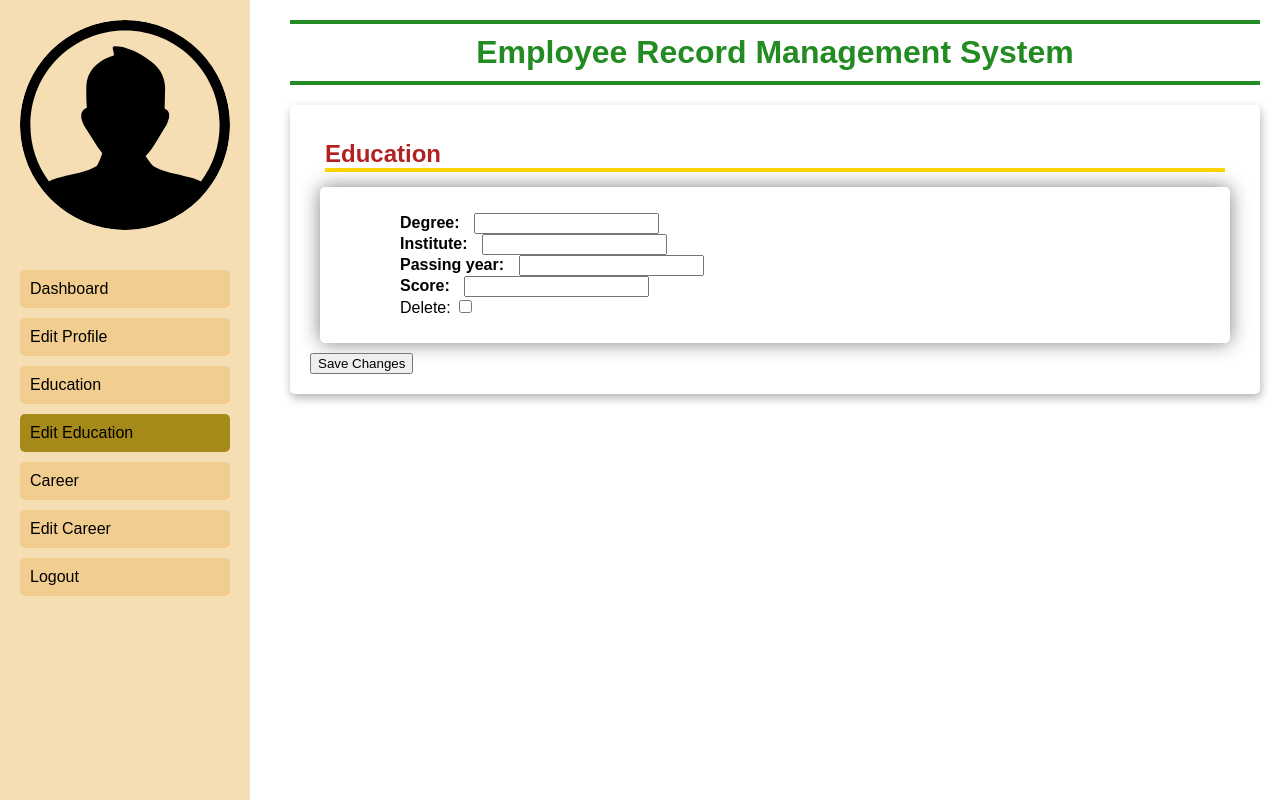
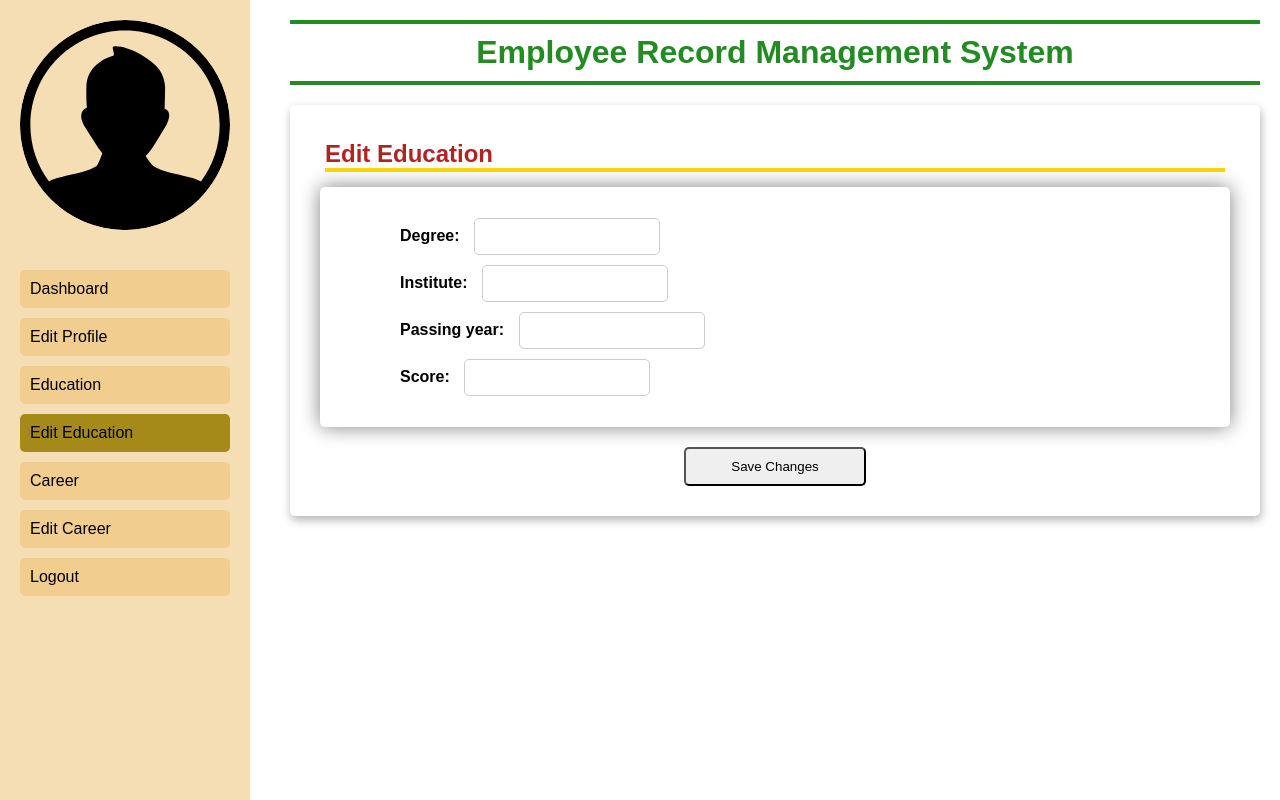
Before and after one commit to Onehealthpoint/Django-Projects, a Django app: page /edit_education in a window 1280 px wide. Run offline with Django 5.2, Linux system fonts and the light colour scheme; a user stored in the database is signed in; data that the repository does not hold is empty.

Commit message:
employee education and career functoin done!

```diff
--- a/employee/forms.py
+++ b/employee/forms.py
@@ -26,6 +26,6 @@ class EmployeeCareerForm(forms.ModelForm):
 EmployeeCareerFormSet = modelformset_factory(
     EmployeeCareer,
     form=EmployeeCareerForm,
-    extra=0,
+    extra=1,
     can_delete=True
 )
--- a/employee/static/css/emp_base.css
+++ b/employee/static/css/emp_base.css
@@ -86,6 +86,12 @@ header h1 {
     border-bottom: 4px solid #ffd700;
 }
 
+
+.dashboard h3 {
+    color: #020242;
+    margin-top: 50px;
+    text-align: center;
+}
 .welcome-message {
     margin-top: 8px;
     padding: 8px;
--- a/employee/static/css/show_info.css
+++ b/employee/static/css/show_info.css
@@ -1,4 +1,4 @@
-.education {
+.group {
     padding: 10px;
     margin: 10px;
     border-radius: 5px;
@@ -14,7 +14,7 @@ p{
     display: inline-flex;
 }
 
-.label{
+label{
     font-weight: bold;
     margin-right: 10px;
 }
@@ -25,18 +25,28 @@ p{
     margin-right: 10px;
 }
 
-.info input{
-    width: 100%;
+input[type=text], input[type=date], input[type=number], select{
+    width: 20%;
     padding: 10px;
     margin: 5px 0;
     border-radius: 5px;
     border: 1px solid #ccc;
 }
 
-.add-education {
+input[type=checkbox]{
+    border-radius: 5px;
+}
+
+button[type=submit]{
+    width: 20%;
     padding: 10px;
-    margin: 10px;
+    margin: 0px 10px;
+    cursor: pointer;
     border-radius: 5px;
-    box-shadow: 0px 0px 20px grey;
-    padding-left: 40px;
 }
+
+.submit-row{
+    display: flex;
+    justify-content: center;
+    padding: 10px;
+}
--- a/employee/templates/emp/edit_education.html
+++ b/employee/templates/emp/edit_education.html
@@ -10,35 +10,31 @@
     {% endif %}
 
     <link rel="stylesheet" href="{% static 'css/show_info.css' %}">
-    <h2>Education</h2>
+    <h2>Edit Education</h2>
     <form method="POST">
         {% csrf_token %}
         {{ formset.management_form }}
         {% for form in formset %}
-            <div class="education">
+            <div class="group">
                 <ol>
                     {{ form.id }}
                     <li>
                         <label class="label">Degree:</label>
-                        {{ form.degree.errors }}
                         {{ form.degree }}
                     </li>
                     <li>
                         <label class="label">Institute:</label>
-                        {{ form.institute.errors }}
                         {{ form.institute }}
                     </li>
                     <li>
                         <label class="label">Passing year:</label>
-                        {{ form.passing_year.errors }}
                         {{ form.passing_year }}
                     </li>
                     <li>
                         <label class="label">Score:</label>
-                        {{ form.score.errors }}
                         {{ form.score }}
                     </li>
-                    {% if formset.can_delete %}
+                    {% if formset.can_delete and forloop.last == False %}
                         <li>
                             <label for="{{ form.prefix }}-DELETE">Delete:</label>
                             {{ form.DELETE }}
@@ -47,7 +43,7 @@
                 </ol>
             </div>
         {% endfor %}
-        <div>
+        <div class="submit-row">
             <button type="submit">Save Changes</button>
         </div>
     </form>
--- a/employee/templates/emp/education.html
+++ b/employee/templates/emp/education.html
@@ -4,8 +4,11 @@
 {% block main %}
     <link rel="stylesheet" href="{% static 'css/show_info.css' %}">
     <h2>Education</h2>
+    {% if length_of_formset == 0 %}
+        <h3>Looks like no Education Information was found!</h3>
+    {% else %}
         {% for edu in education %}
-        <div class="education" >
+            <div class="group" >
                 <ol>
                     <li>
                         <p class="label">Course:</p>
@@ -26,4 +29,5 @@
                 </ol>
             </div>
         {% endfor %}
+    {% endif %}
 {% endblock %}
--- a/employee/views.py
+++ b/employee/views.py
@@ -103,34 +103,50 @@ def profile(request):
 
 
 def education(request):
-    error = ''
     user = request.user
     education = EmployeeEducation.objects.filter(user=user)
-    return render(request, 'emp/education.html', {'education': education, 'error': error})
+    return render(request, 'emp/education.html', {'education': education, 'length_of_formset': len(education)})
 
 
 def edit_education(request):
+    error = ''
     user = request.user
+    if request.method == 'POST':
+        formset = EmployeeEducationFormSet(request.POST, queryset=EmployeeEducation.objects.filter(user=user))
+        if formset.is_valid():
+            instances = formset.save(commit=False)
+            for instance in instances:
+                instance.user = user  # Ensure the user is set correctly
+                instance.save()
+            for obj in formset.deleted_objects:
+                obj.delete()
+            return redirect('edit_education')  # Replace with your success URL
+    else:
+        formset = EmployeeEducationFormSet(queryset=EmployeeEducation.objects.filter(user=user))
+
+    return render(request, 'emp/edit_education.html', {'formset': formset})
+
+
+def career(request):
+    user = request.user
+    careers = EmployeeCareer.objects.filter(user=user)
+    return render(request, 'emp/career.html', {'careers': careers, 'length_of_formset': len(careers)})
+
+
+def edit_career(request):
     error = ''
+    user = request.user
     if request.method == 'POST':
-        formset = EmployeeEducationFormSet(request.POST, request.FILES,
-                                           queryset=EmployeeEducation.objects.filter(user=user))
+        formset = EmployeeCareerFormSet(request.POST, queryset=EmployeeCareer.objects.filter(user=user))
         if formset.is_valid():
             instances = formset.save(commit=False)
             for instance in instances:
                 instance.user = user
                 instance.save()
-            formset.save_m2m()
-            return redirect('edit_education')
+            for obj in formset.deleted_objects:
+                obj.delete()
+            return redirect('edit_career')
     else:
-        formset = EmployeeEducationFormSet(queryset=EmployeeEducation.objects.filter(user=user))
+        formset = EmployeeCareerFormSet(queryset=EmployeeCareer.objects.filter(user=user))
 
-    return render(request, 'emp/edit_education.html', {'formset': formset, 'error': error})
-
-
-def career(request):
-    return render(request, 'emp/career.html')
-
-
-def edit_career(request):
-    return render(request, 'emp/edit_career.html')
+    return render(request, 'emp/edit_career.html', {'formset': formset})
```
Also changed, not shown: employee/static/css/nav-style.css (+4 -3 lines), employee/templates/emp/career.html (+32 -0 lines), employee/templates/emp/edit_career.html (+49 -0 lines), db.sqlite3. Lines whose indentation alone changed are shown as unchanged.
